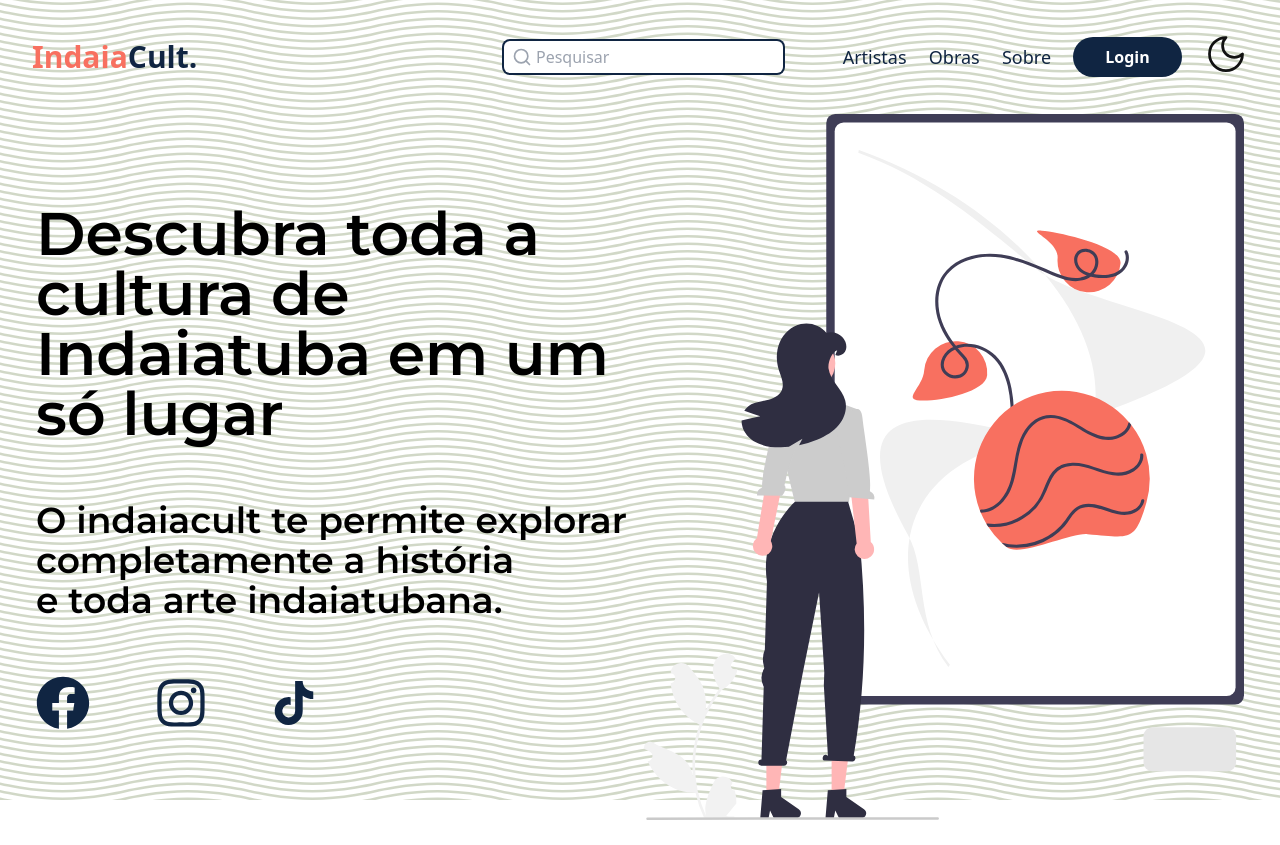
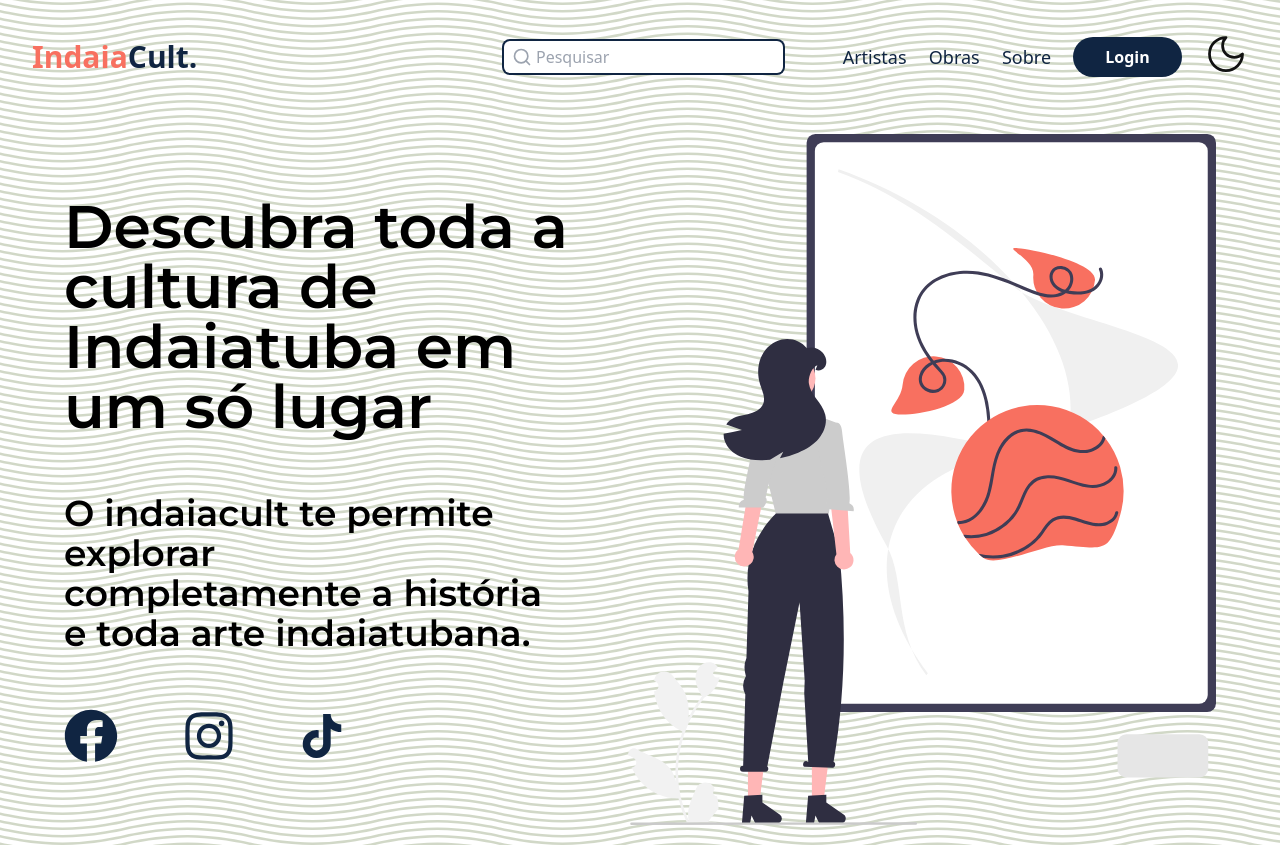
Before and after one commit to joaobsiqueira/indaiacultvite, a React (Vite) app in the folder vite-indaiacult/: page / in a window 1280 px wide. Before the commit the page ends 820 px from the top, so only its background shows below. Built offline with nearby package versions, Linux system fonts and the light colour scheme.

Commit message:
new preconfig added

```diff
--- a/vite-indaiacult/src/layout.tsx
+++ b/vite-indaiacult/src/layout.tsx
@@ -9,10 +9,12 @@
 
 const Layout = ({ children }: Props) => {
   return (
-    <div className="w-screen h-screen bg-whiteModeBg dark:bg-darkModeBg ">
+    <div className="w-screen max-h-max bg-whiteModeBg dark:bg-darkModeBg min-h-screen">
       <NavBar />
 
-      <main className="overflow-x-hidden flex flex-col w-full">{children}</main>
+      <main className="overflow-x-hidden flex flex-col w-full py-5 px-8">
+        {children}
+      </main>
     </div>
   );
 };
```
